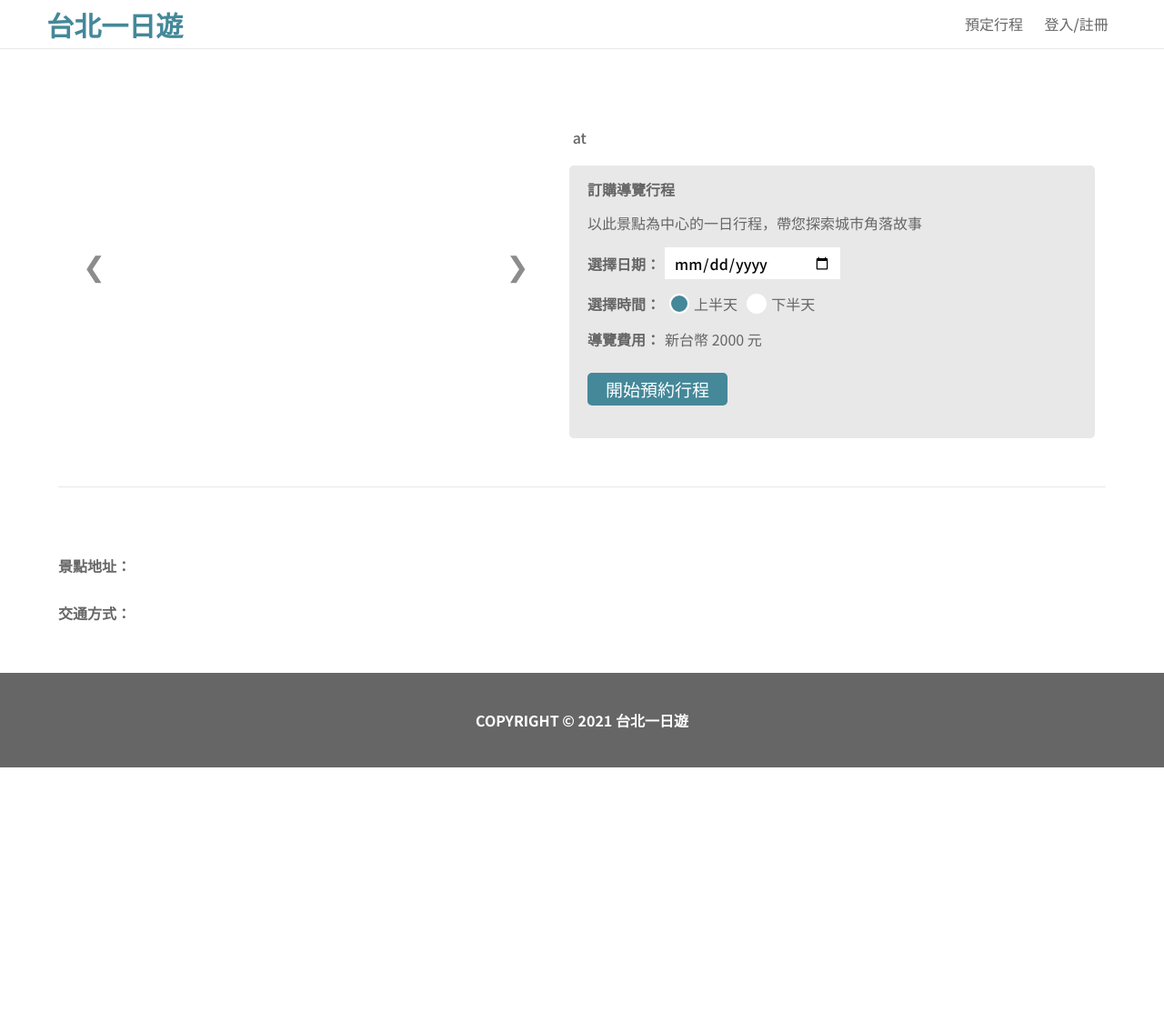
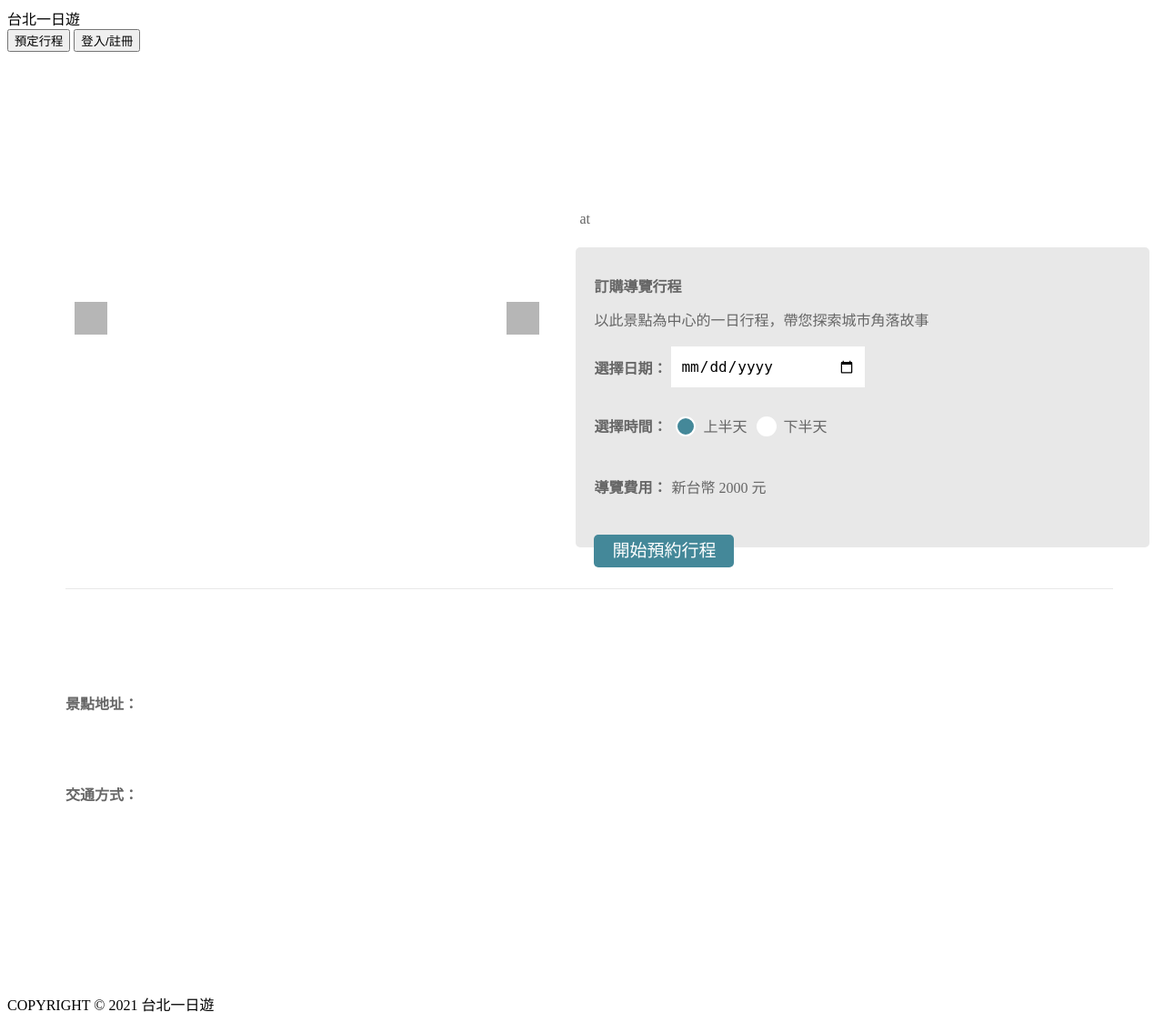
Before and after one commit to avery710/taipei-day-trip, a Flask app: page /attraction/1 in a window 1280 px wide. Shown: the whole page at 91% size. Before the commit the page ends 844 px from the top, so only its background shows below. Run offline with Flask 2, Linux system fonts and the light colour scheme; data that the repository does not hold is empty; grey boxes are pictures that could not be loaded.

Commit message:
Alter Next & Prev Button to png

```diff
--- a/static/styles/attraction.css
+++ b/static/styles/attraction.css
@@ -1,70 +1,18 @@
-* {
-    margin: 0;
-    padding: 0;
-    box-sizing: border-box;
-    font-family: 'Noto Sans TC', sans-serif;
-}
-
-body {
-    min-height: 100vh;
-    display: flex;
-    flex-direction: column;
-}
-
-#navigation {
-    background-color: white;
-
-    width: 100vw;
-    height: 54px;
-    border-bottom: 1px solid rgba(232, 232, 232, 1);
-
-    position: fixed;
-    top: 0px;
-
-    display: flex;
-    justify-content: center;
-    align-items: center;
-
-    z-index: 100;
-}
-
-#nav-container {
-    width: 92%;
-    max-width: 1200px;
-
-    display: flex;
-    flex-direction: row;
-    justify-content: space-between;
-    align-items: center;
-}
-
-#nav-left {
-    color: rgba(68, 136, 153, 1);
-    font-weight: 700;
-    font-size: 30px;
-    line-height: 34px;
-}
-
-#nav-right button {
-    border-style: hidden;
-    background-color: white;
-    color: rgba(102, 102, 102, 1);
-    padding: 10px;
-
-    font-weight: 500;
-    font-size: 16px;
-    line-height: 13px;
-    cursor: pointer;
-}
-
 #attraction-section {
     width: 100vw;
     padding-top: 55px;
+    padding-bottom: 104px;
 
     display: flex;
     flex-direction: column;
     justify-content: center;
     align-items: center;
+}
+
+.empty {
+    color: #757575;
+    font-weight: 700;
+    margin-top: 100px;
 }
 
 #upper-section {
@@ -132,28 +80,20 @@ body {
     width: 36px;
     height: 36px;
     opacity: 0.75;
-    border-radius: 50%;
-    background-color: white;
-    color: rgb(102, 102, 102);
-    font-size: 30px;
 
     display: flex;
     align-items: center;
     justify-content: center;
-    padding-bottom: 3px;
-
 
     z-index: 20;
 }
 
 .prev {
     left: 10px;
-    padding-right: 1px;
 }
 
 .next {
     right: 10px;
-    padding-left: 2px;
 }
 
 #others {
@@ -331,24 +271,6 @@ hr {
     margin-bottom: 20px;
 }
 
-.footer {
-    background-color: rgba(102, 102, 102, 1);
-    color: white;
-
-    width: 100%;
-    min-height: 104px;
-
-    display: flex;
-    flex-direction: column;
-    align-items: center;
-    justify-content: center;
-}
-
-#footer-content {
-    font-weight: 700;
-    font-size: 16px;
-}
-
 @media (min-width: 360px) and (max-width: 600px) {
     #upper-section {
         grid-template-columns: 1fr;
--- a/templates/attraction.html
+++ b/templates/attraction.html
@@ -17,8 +17,8 @@
                 <div id="images-container">
                 </div>
 
-                <a class="prev" onclick="plusSlides(-1)">&#10094;</a>
-                <a class="next" onclick="plusSlides(1)">&#10095;</a>
+                <img src="{{ url_for('static', filename='img/btn_leftArrow.png') }}" class="prev" onclick="plusSlides(-1)">
+                <img src="{{ url_for('static', filename='img/btn_rightArrow.png') }}" class="next" onclick="plusSlides(1)">
 
                 <div id="dots-container">
                 </div>
```
